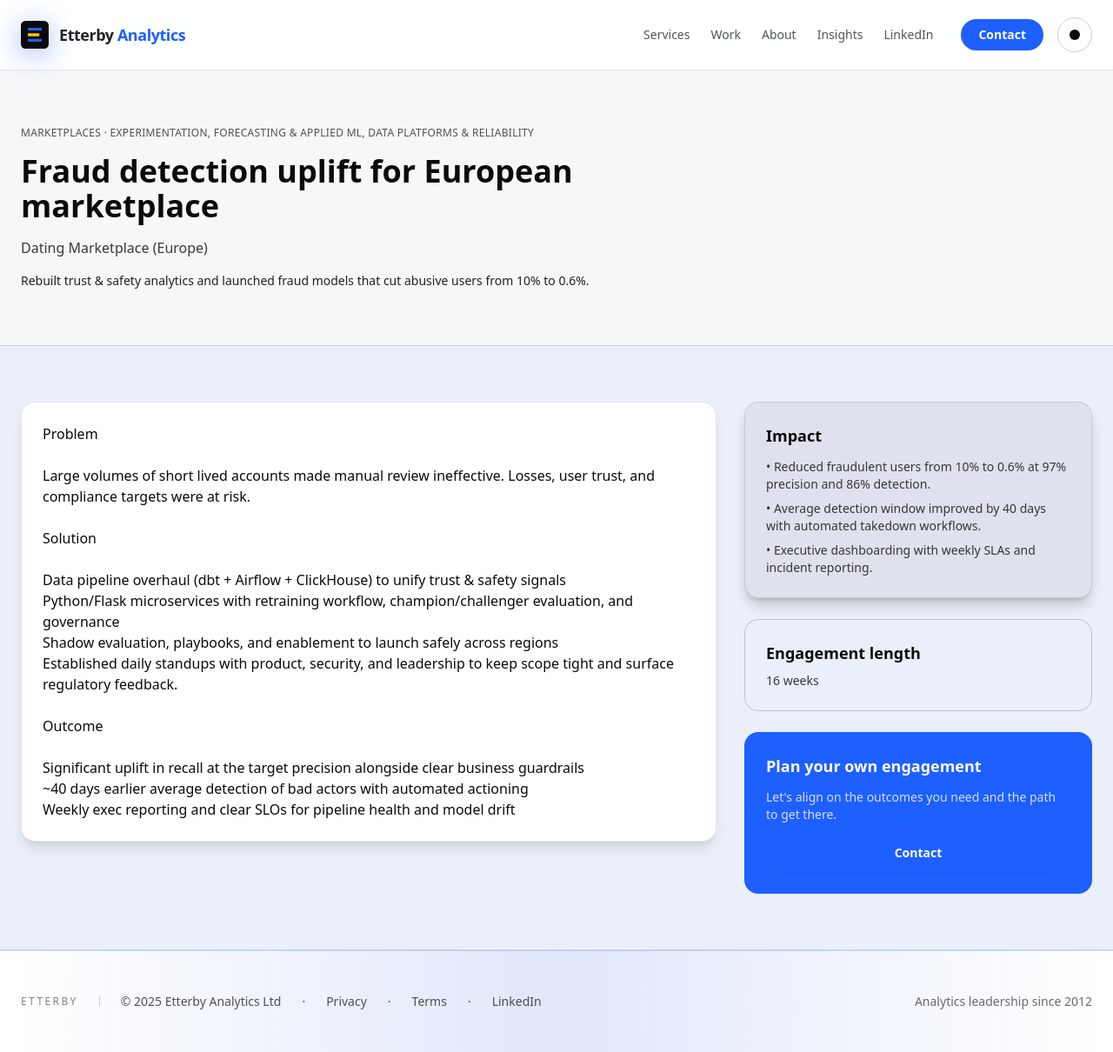
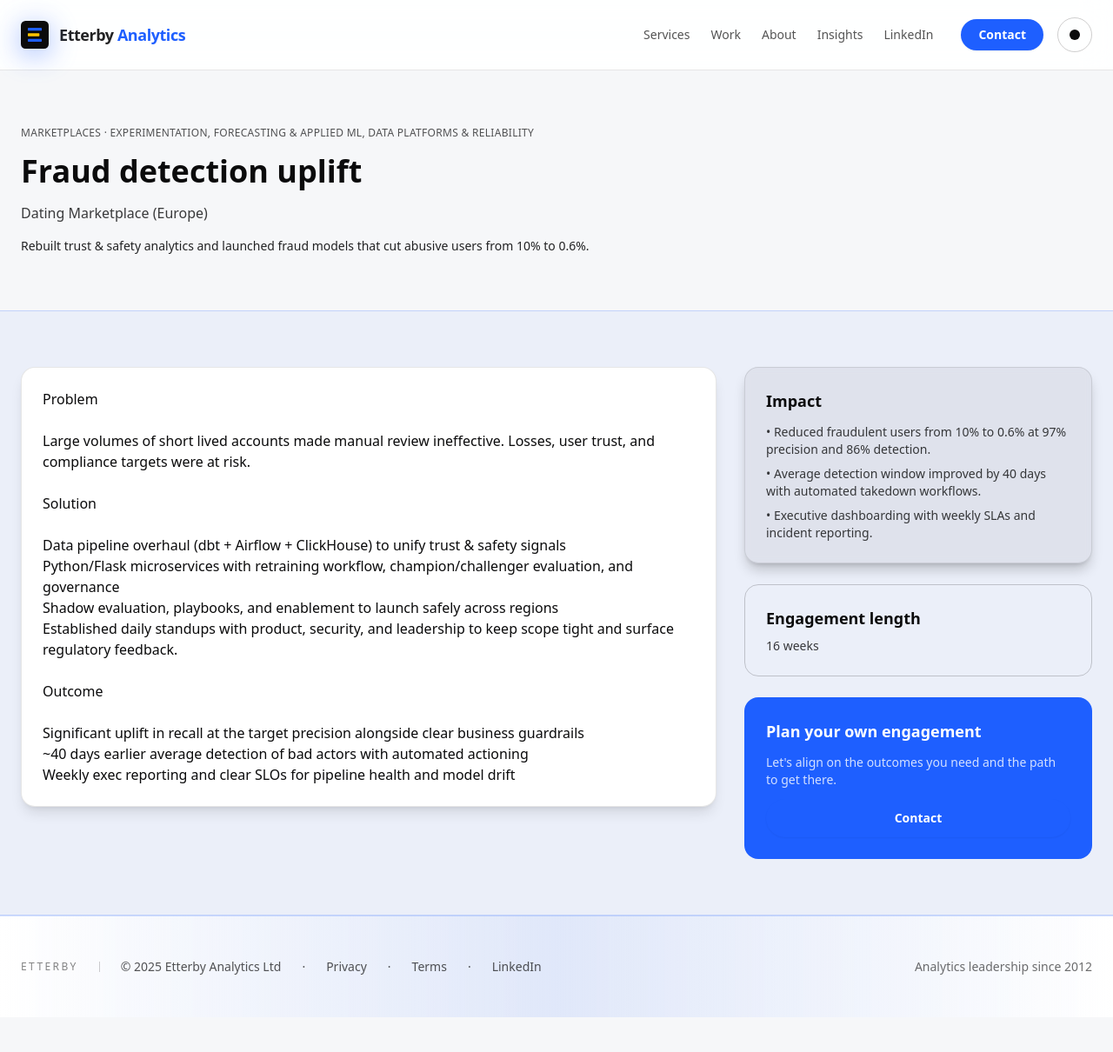
Before and after one commit to jp9516/etterby, a Jekyll site: the page built from _work/fraud-detection-eu-marketplace.md, in a window 1280 px wide and 1210 px high. Shown: the whole window at 87% size. Built offline with Jekyll 4.4.1, drawn with Linux system fonts in a browser that asks for light colours; nearby versions of some CDN libraries.

Commit message:
Remove European marketplace wording

```diff
--- a/_work/fraud-detection-eu-marketplace.md
+++ b/_work/fraud-detection-eu-marketplace.md
@@ -1,5 +1,5 @@
 ---
-title: "Fraud detection uplift for European marketplace"
+title: "Fraud detection uplift"
 client: "Dating Marketplace (Europe)"
 industry: "Marketplaces"
 services:
```
